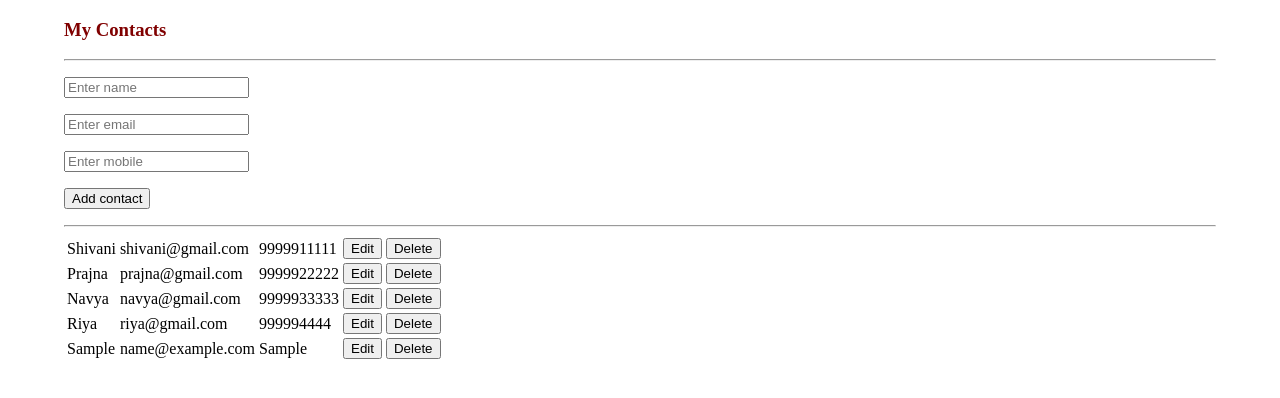
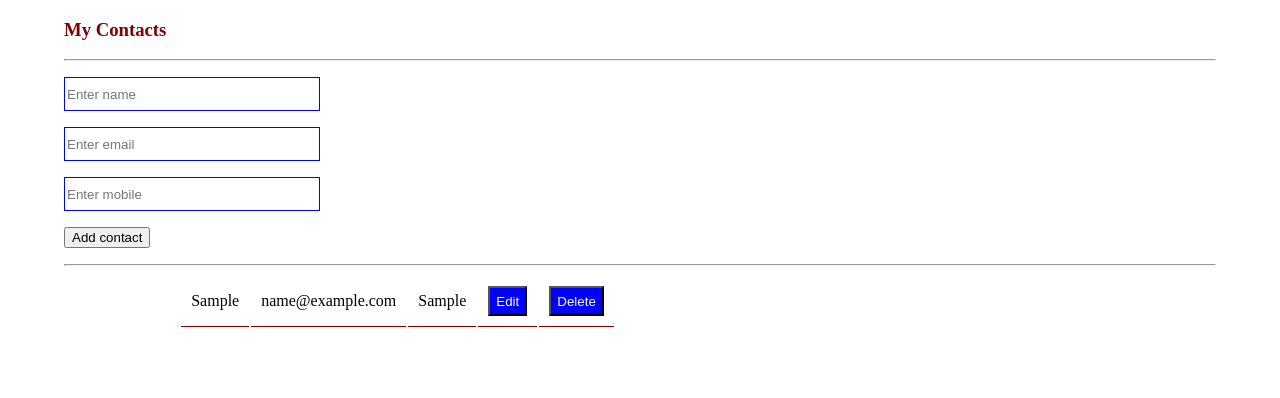
Before and after one commit to nayakakshatha/contactapp, a plain HTML site: page index.html in a window 1280 px wide. Both pictures are taken after typing "Sample", "name@example.com", "Sample" into the empty fields and a click on the button "Add contact". Drawn offline with Linux system fonts and the light colour scheme.

Commit message:
initial commit

```diff
--- a/css/main.css
+++ b/css/main.css
@@ -9,3 +9,29 @@ h3{
 #update{
     display:none;
 }
+table{
+    margin-left: 10%;
+    margin-right: 10%;
+    width = 70%;
+}
+table td{
+    border-bottom: 1px solid maroon;
+    padding :10px;
+}
+table tr:th-child(even){
+    background-color:#f2f2f2;
+}
+table tr:hover{
+    background-color: gray;
+}
+input{
+    width : 250px;
+    height : 30px;
+    border : 1px solid blue;
+}
+table td button{
+    width:60;
+    height :30px;
+    background-color: blue;
+    color : white
+}
--- a/js/main.js
+++ b/js/main.js
@@ -1,25 +1,25 @@
-var contacts = [
-  { "name": "Shivani","email": "shivani@gmail.com", "mobile": "9999911111"},
-  { "name": "Prajna", "email": "prajna@gmail.com", "mobile": "9999922222"},
-  { "name": "Navya", "email": "navya@gmail.com", "mobile": "9999933333"},
-  { "name": "Riya", "email": "riya@gmail.com", "mobile": "999994444"}
-];
+if(localStorage.getItem("contacts")==null)
+    localStorage.setItem("contacts",JSON.stringify([]));
 
+var tempIndex = -1;
 viewData();
-var tempIndex = -1;
 function addContact(){
-   contact=getContact();
-    contacts.push(contact);
-   var cname = document.getElementById("cname").value='';
-   var email = document.getElementById("email").value='';
-   var mobile=document.getElementById("mobile").value='';
+  var contact = getContact();
+ var contacts = getDataFromLocalStorage();
+  contacts.push(contact);
+  updateDataToLocalStorage(contacts);
+  clearFormData();
     viewData();
 
 
 }
 function viewData(){
+    var contacts = getDataFromLocalStorage();
     var data = "";
-    data += "<table>"
+  if(contacts.length==0){
+      data = "Contacts not yet added..."
+  }else{
+    data += "<table id = 'contacts'>"
     for (var i = 0; i < contacts.length; i++){
         data += "<tr>";
         data += "<td>" + contacts[i].name + "</td>";
@@ -30,9 +30,11 @@ function viewData(){
         data += "</tr>";
     }
     data += "</table>";
+  }
     document.getElementById("content").innerHTML = data;
 }
 function editContact(index){
+    var contacts = getDataFromLocalStorage();
    contact = contacts[index];
     tempIndex=index;
     document.getElementById('cname').value=contact.name;
@@ -43,15 +45,17 @@ function editContact(index){
 
 }
 function deleteContact(index){
+    var contacts = getDataFromLocalStorage();
     contacts.splice(index,1);
+    updateDataToLocalStorage(contacts);
     viewData();
 }
 function updateContact(){
+    var contacts = getDataFromLocalStorage();
     contact = getContact();
     contacts.splice(tempIndex,1,contact);
-    document.getElementById('cname').value="";
-    document.getElementById('email').value="";
-    document.getElementById('mobile').value="";
+    updateDataToLocalStorage(contacts);
+   clearFormData();
     document.getElementById("add").style.display="block";
     document.getElementById("update").style.display="none";
     viewData();
@@ -63,3 +67,15 @@ function getContact(){
   contact={"name":cname,"email":email,"mobile":mobile};
 return contact;
 }
+function getDataFromLocalStorage(){
+    var contacts = JSON.parse(localStorage.getItem("contacts"));
+    return contacts;
+}
+function updateDataToLocalStorage(updatedData){
+    localStorage.setItem("contacts",JSON.stringify(updatedData));
+}
+function clearFormData(){
+ var cname = document.getElementById("cname").value='';
+   var email = document.getElementById("email").value='';
+   var mobile=document.getElementById("mobile").value='';
+}
```
Also changed, not shown: storagedemo.html (added, +28 -0 lines).
